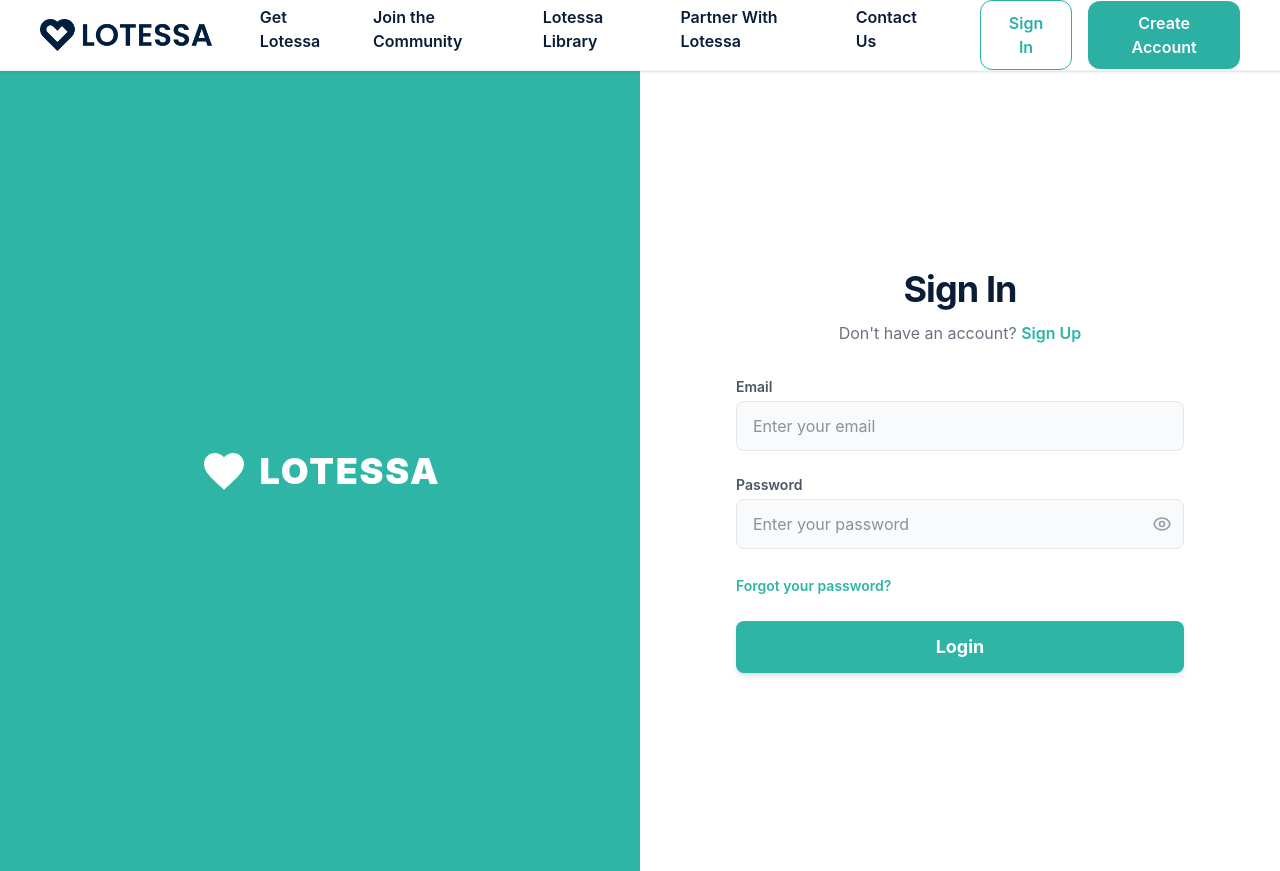
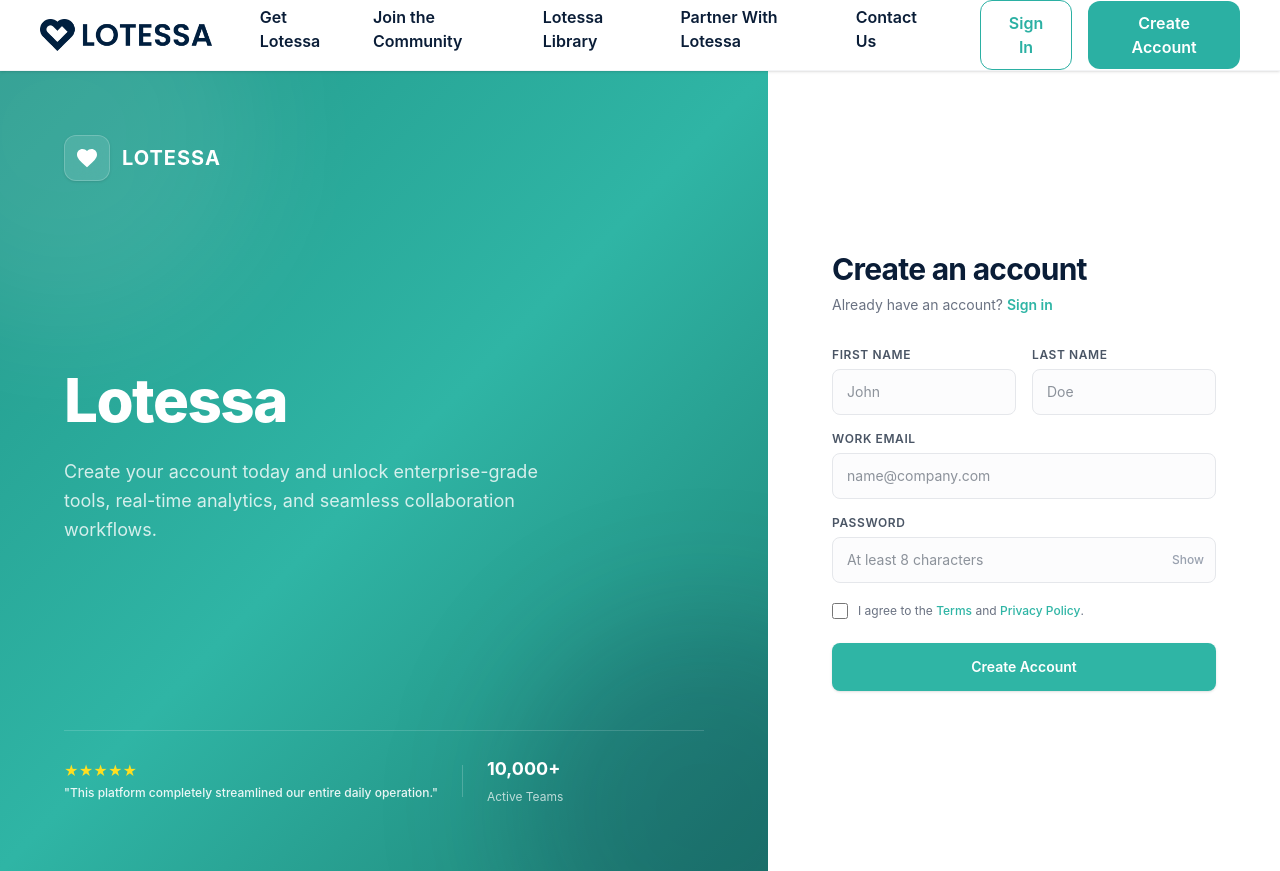
Before and after one commit to ahmadkhan24623-prog/Lotessa, a React (Vite) app: page /signin in a window 1280 px wide. Built offline with nearby package versions, Linux system fonts and the light colour scheme.

Commit message:
update SignIn.jsx to remove unnecessary elements and adjust styling

```diff
--- a/src/Components/SignIn.jsx
+++ b/src/Components/SignIn.jsx
@@ -1,106 +1,168 @@
-import React from 'react';
+import  { useState } from 'react';
 
-function SignIn({ setView }) {
+function SignUp({ setView }) {
+  const [formData, setFormData] = useState({
+    firstName: '',
+    lastName: '',
+    email: '',
+    password: '',
+  });
+
+  const [showPassword, setShowPassword] = useState(false);
+
+  const handleInputChange = (e) => {
+    const { name, value } = e.target;
+    setFormData((prev) => ({ ...prev, [name]: value }));
+  };
+
   return (
-    <div className="flex min-h-screen w-full font-sans bg-white">
+    <div className="flex min-h-screen w-full font-sans bg-white selection:bg-[#2fb5a5] selection:text-white">
 
-      <div className="hidden md:flex md:w-1/2 bg-[#2fb5a5] flex-col items-center justify-center p-12 text-white">
-        <div className="flex items-center gap-3 animate-fade-in">
-          <svg
-            className="w-12 h-12 fill-current"
-            viewBox="0 0 24 24"
-          >
-            <path d="M12 21.35l-1.45-1.32C5.4 15.36 2 12.28 2 8.5 2 5.42 4.42 3 7.5 3c1.74 0 3.41.81 4.5 2.09C13.09 3.81 14.76 3 16.5 3 19.58 3 22 5.42 22 8.5c0 3.78-3.4 6.86-8.55 11.54L12 21.35z"/>
-          </svg>
-          {/* Logo Name */}
-          <h1 className="text-4xl font-black tracking-wider uppercase">
+      {/* --- PREMIUM SAAS LEFT SIDE --- */}
+      <div className="hidden lg:flex lg:w-3/5 bg-gradient-to-br from-[#22998b] via-[#2fb5a5] to-[#1e8275] flex-col justify-between p-16 text-white relative overflow-hidden">
+
+        {/* Modern Ambient Glow Effects */}
+        <div className="absolute -top-32 -left-32 w-96 h-96 bg-white/10 rounded-full blur-3xl pointer-events-none"></div>
+        <div className="absolute -bottom-32 -right-32 w-96 h-96 bg-[#0a1d37]/20 rounded-full blur-3xl pointer-events-none"></div>
+
+        {/* Top Branding Header */}
+        <div className="relative z-10 flex items-center gap-3">
+          <div className="p-2.5 bg-white/10 backdrop-blur-md rounded-xl border border-white/20 shadow-sm">
+            <svg className="w-6 h-6 fill-current text-white" viewBox="0 0 24 24">
+              <path d="M12 21.35l-1.45-1.32C5.4 15.36 2 12.28 2 8.5 2 5.42 4.42 3 7.5 3c1.74 0 3.41.81 4.5 2.09C13.09 3.81 14.76 3 16.5 3 19.58 3 22 5.42 22 8.5c0 3.78-3.4 6.86-8.55 11.54L12 21.35z"/>
+            </svg>
+          </div>
+          <span className="text-xl font-bold tracking-wider uppercase">Lotessa</span>
+        </div>
+
+        {/* Middle Hero Content (Clean Left Alignment) */}
+        <div className="relative z-10 max-w-xl space-y-6 my-auto">
+
+
+          <h1 className="text-5xl xl:text-6xl font-extrabold text-white tracking-tight leading-[1.1]">
             Lotessa
           </h1>
+
+          <p className="text-lg text-white/80 font-normal leading-relaxed max-w-lg">
+            Create your account today and unlock enterprise-grade tools, real-time analytics, and seamless collaboration workflows.
+          </p>
+        </div>
+
+        {/* Bottom Testimonial / Trust Badge */}
+        <div className="relative z-10 pt-6 flex items-center gap-6 border-t border-white/15">
+          <div>
+            <div className="flex text-yellow-300 text-sm mb-1">★★★★★</div>
+            <p className="text-xs text-white/90 font-medium">"This platform completely streamlined our entire daily operation."</p>
+          </div>
+          <div className="h-8 w-px bg-white/20"></div>
+          <div>
+            <span className="block text-lg font-bold">10,000+</span>
+            <span className="text-xs text-white/70">Active Teams</span>
+          </div>
         </div>
       </div>
 
-      <div className="w-full md:w-1/2 flex flex-col justify-center items-center px-6 py-12 sm:px-16 lg:px-24">
+      {/* --- REFINED RIGHT SIDE (FORM) --- */}
+      <div className="w-full lg:w-2/5 flex flex-col justify-center items-center px-8 py-12 sm:px-12 lg:px-16">
         <div className="w-full max-w-md space-y-8">
 
-          <div className="text-center">
-            <h2 className="text-4xl font-bold text-[#0a1d37] tracking-tight">
-              Sign In
+          {/* Header */}
+          <div>
+            <h2 className="text-3xl font-bold text-[#0a1d37] tracking-tight">
+              Create an account
             </h2>
-            <p className="mt-3 text-base text-gray-500">
-              Don't have an account?{' '}
+            <p className="mt-2 text-sm text-gray-500">
+              Already have an account?{' '}
               <button
-                onClick={() => setView('register')}
-                className="font-semibold text-[#2fb5a5] hover:underline focus:outline-none"
+                onClick={() => setView('signin')}
+                className="font-semibold text-[#2fb5a5] hover:text-[#259487] transition-colors"
               >
-                Sign Up
+                Sign in
               </button>
             </p>
           </div>
 
-          <form className="mt-8 space-y-6" onSubmit={(e) => e.preventDefault()}>
+          {/* Form */}
+          <form className="space-y-4" onSubmit={(e) => e.preventDefault()}>
+
+            {/* Name Fields */}
+            <div className="grid grid-cols-2 gap-4">
+              <div className="space-y-1.5">
+                <label htmlFor="firstName" className="block text-xs font-semibold text-gray-600 uppercase tracking-wider">First Name</label>
+                <input
+                  id="firstName" name="firstName" type="text" required value={formData.firstName} onChange={handleInputChange}
+                  className="w-full px-3.5 py-3 rounded-lg border border-gray-200 text-gray-800 bg-gray-50/50 focus:bg-white focus:outline-none focus:ring-2 focus:ring-[#2fb5a5]/20 focus:border-[#2fb5a5] transition-all text-sm"
+                  placeholder="John"
+                />
+              </div>
+              <div className="space-y-1.5">
+                <label htmlFor="lastName" className="block text-xs font-semibold text-gray-600 uppercase tracking-wider">Last Name</label>
+                <input
+                  id="lastName" name="lastName" type="text" required value={formData.lastName} onChange={handleInputChange}
+                  className="w-full px-3.5 py-3 rounded-lg border border-gray-200 text-gray-800 bg-gray-50/50 focus:bg-white focus:outline-none focus:ring-2 focus:ring-[#2fb5a5]/20 focus:border-[#2fb5a5] transition-all text-sm"
+                  placeholder="Doe"
+                />
+              </div>
+            </div>
 
             {/* Email Box */}
-            <div className="space-y-1">
-              <label htmlFor="email" className="block text-sm font-semibold text-gray-600">
-                Email
-              </label>
+            <div className="space-y-1.5">
+              <label htmlFor="email" className="block text-xs font-semibold text-gray-600 uppercase tracking-wider">Work Email</label>
               <input
-                id="email"
-                name="email"
-                type="email"
-                required
-                className="w-full px-4 py-3 rounded-lg border border-gray-200 text-gray-800 bg-gray-50 focus:bg-white focus:outline-none focus:ring-2 focus:ring-[#2fb5a5]/20 focus:border-[#2fb5a5] transition-all duration-200"
-                placeholder="Enter your email"
+                id="email" name="email" type="email" required value={formData.email} onChange={handleInputChange}
+                className="w-full px-3.5 py-3 rounded-lg border border-gray-200 text-gray-800 bg-gray-50/50 focus:bg-white focus:outline-none focus:ring-2 focus:ring-[#2fb5a5]/20 focus:border-[#2fb5a5] transition-all text-sm"
+                placeholder="name@company.com"
               />
             </div>
 
             {/* Password Box */}
-            <div className="space-y-1 relative">
-              <label htmlFor="password" className="block text-sm font-semibold text-gray-600">
-                Password
-              </label>
+            <div className="space-y-1.5">
+              <label htmlFor="password" className="block text-xs font-semibold text-gray-600 uppercase tracking-wider">Password</label>
               <div className="relative">
                 <input
                   id="password"
                   name="password"
-                  type="password"
+                  type={showPassword ? "text" : "password"}
                   required
-                  className="w-full px-4 py-3 rounded-lg border border-gray-200 text-gray-800 bg-gray-50 focus:bg-white focus:outline-none focus:ring-2 focus:ring-[#2fb5a5]/20 focus:border-[#2fb5a5] transition-all duration-200 pr-10"
-                  placeholder="Enter your password"
+                  value={formData.password}
+                  onChange={handleInputChange}
+                  className="w-full px-3.5 py-3 pr-10 rounded-lg border border-gray-200 text-gray-800 bg-gray-50/50 focus:bg-white focus:outline-none focus:ring-2 focus:ring-[#2fb5a5]/20 focus:border-[#2fb5a5] transition-all text-sm"
+                  placeholder="At least 8 characters"
                 />
                 <button
                   type="button"
-                  className="absolute inset-y-0 right-0 pr-3 flex items-center text-gray-400 hover:text-gray-600"
+                  onClick={() => setShowPassword(!showPassword)}
+                  className="absolute inset-y-0 right-0 pr-3 flex items-center text-gray-400 hover:text-gray-600 text-xs font-medium"
                 >
-                  <svg className="h-5 w-5" fill="none" viewBox="0 0 24 24" stroke="currentColor">
-                    <path strokeLinecap="round" strokeLinejoin="round" strokeWidth={2} d="M15 12a3 3 0 11-6 0 3 3 0 016 0z" />
-                    <path strokeLinecap="round" strokeLinejoin="round" strokeWidth={2} d="M2.458 12C3.732 7.943 7.523 5 12 5c4.478 0 8.268 2.943 9.542 7-1.274 4.057-5.064 7-9.542 7-4.477 0-8.268-2.943-9.542-7z" />
-                  </svg>
+                  {showPassword ? "Hide" : "Show"}
                 </button>
               </div>
             </div>
 
-            <div className="text-left">
-              <a href="#forgot" className="text-sm font-semibold text-[#2fb5a5] hover:underline">
-                Forgot your password?
-              </a>
+            {/* Terms */}
+            <div className="flex items-center pt-1">
+              <input id="terms" name="terms" type="checkbox" required
+                     className="h-4 w-4 text-[#2fb5a5] border-gray-300 rounded focus:ring-[#2fb5a5] accent-[#2fb5a5]" />
+              <label htmlFor="terms" className="ml-2.5 text-xs text-gray-500">
+                I agree to the <a href="#terms" className="text-[#2fb5a5] font-medium hover:underline">Terms</a> and <a href="#privacy" className="text-[#2fb5a5] font-medium hover:underline">Privacy Policy</a>.
+              </label>
             </div>
 
-            <div>
+            {/* Submit Button */}
+            <div className="pt-2">
               <button
                 type="submit"
-                className="w-full py-3 px-4 rounded-lg bg-[#2fb5a5] text-white font-bold text-lg hover:bg-[#259487] transition-colors duration-200 shadow-md hover:shadow-lg focus:outline-none focus:ring-2 focus:ring-offset-2 focus:ring-[#2fb5a5]"
+                className="w-full py-3.5 px-4 rounded-lg bg-[#2fb5a5] text-white font-semibold text-sm hover:bg-[#259487] transition-all shadow-sm hover:shadow focus:outline-none focus:ring-2 focus:ring-offset-2 focus:ring-[#2fb5a5]"
               >
-                Login
+                Create Account
               </button>
             </div>
 
           </form>
         </div>
       </div>
-
     </div>
   );
 }
 
-export default SignIn;
+export default SignUp;
```
